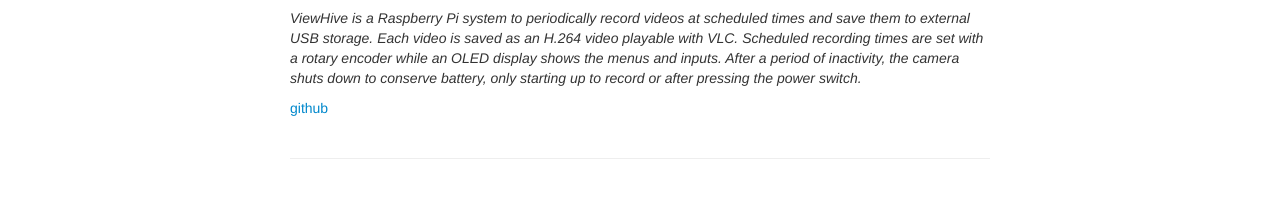
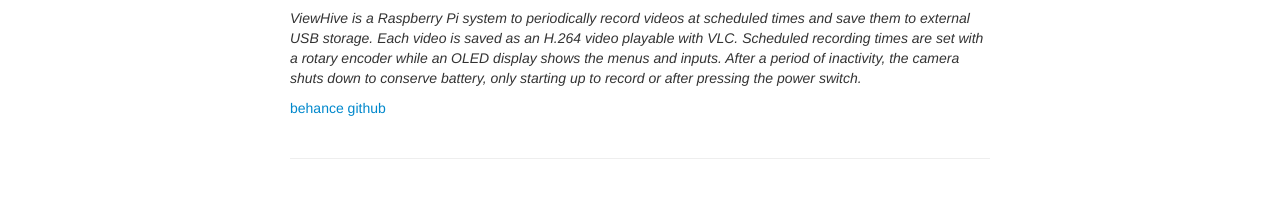
Before and after one commit to damonmcc/damonmcc.github.io, a Jekyll site: the page built from pages/projects.md, in a window 1280 px wide. Shown: the part 184-382 px from the top of the page. Built offline with Jekyll 4.4.1, drawn with Linux system fonts in a browser that asks for light colours.

Commit message:
viewhive behance

```diff
--- a/pages/projects.md
+++ b/pages/projects.md
@@ -11,7 +11,7 @@ description: Damon's projects
 Scheduled recording times are set with a rotary encoder while an OLED display shows the menus and inputs.
 After a period of inactivity, the camera shuts down to conserve battery, only starting up to record or after pressing the power switch.*
 
-[github](https://github.com/damonmcc/ViewHive)
+[behance](https://www.behance.net/gallery/60719037/ViewHive-IR-Camera) [github](https://github.com/damonmcc/ViewHive)
 
 
 <!-- Note: this is how to write a comment in HTML. Everything in here won't show up on your webpage.-->
```
Also changed, not shown: pages/research.md (+2 -2 lines).
